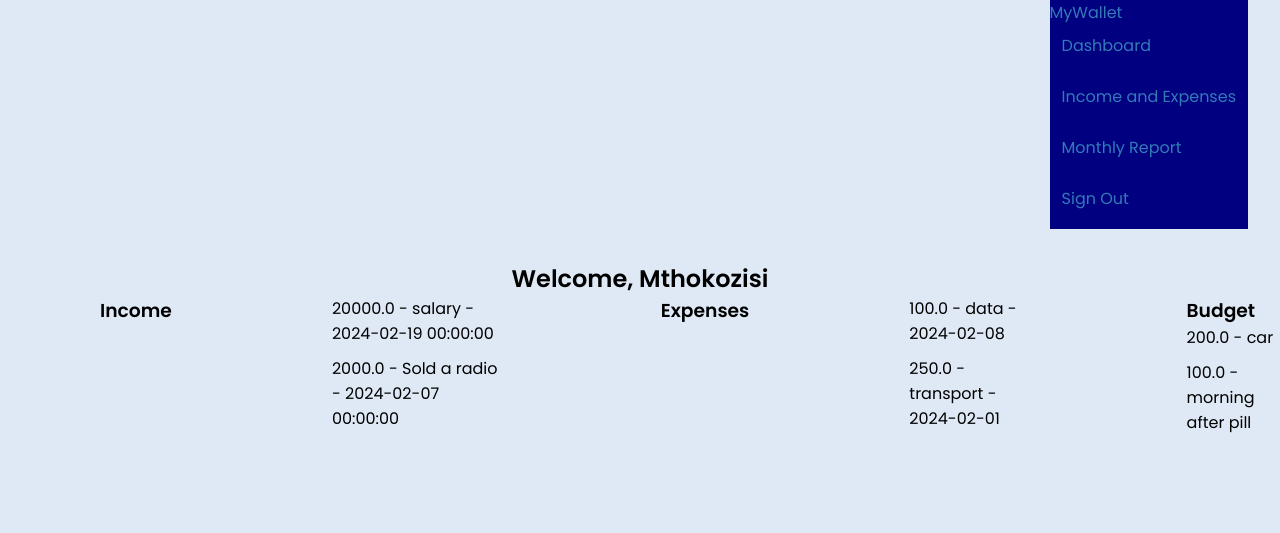
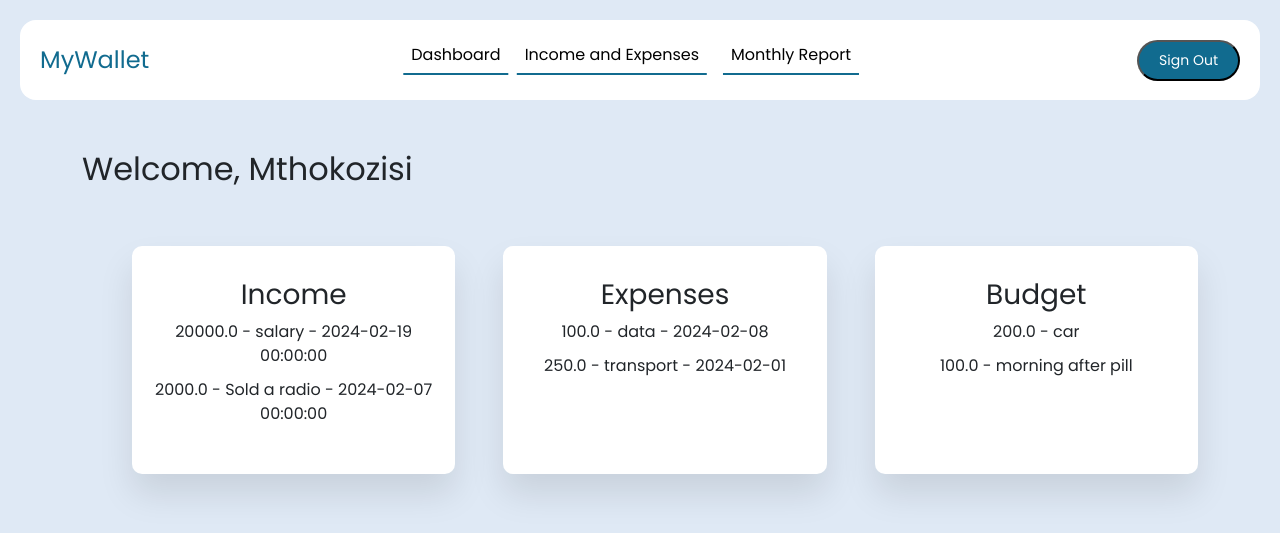
Before and after one commit to MthokozisiZwane/MyWallet, a Flask app: page / in a window 1280 px wide. Shown: the top 533 px of the page. Run offline with Flask 3, Linux system fonts and the light colour scheme; a user stored in the database is signed in.

Commit message:
Home view redesigned

```diff
--- a/website/static/home.css
+++ b/website/static/home.css
@@ -1,33 +1,56 @@
-h2{
-    text-align:center;
-    margin-top: 0px;
-}
 
 .rex{
     display:flex;
-    gap: 10.0em;
-    margin-left: 100px;
+    gap: 3em;
+    margin-left: 50px;
 }
 
-header{
+/* header{
+    box-sizing: border-box;
+    margin: 0;
+    display: flex;
+    justify-content: flex-end;
     align-items: center;
-    display:flex;
-    justify-content: space-between;
-    margin-top: 0%;
-}
-nav{
-    margin: 2em;
-    justify-content: space-betweens;
-    background-color: navy;
-    margin-top: auto;
-}
-nav ul li{
-    list-style-type: none;
-    display: flex;
-    position: relative;
-    padding: 8px 12px;
+    padding: 0;
 }
 
-.navbarScroll.navbarDark {
-    background-color: black;
+header li a button{
+    font-weight: 500;
+    font-size: 160x;
+    text-decoration: none;
 }
+
+.nav_links {
+    list-style: none;
+    justify-content: space-between;
+}
+
+.nav_links li {
+    display: inline-block;
+    padding: 0 20px;
+}
+
+.nav_links li a {
+    transition: all 0.3s ease 0s;
+}
+
+.nav_links li a:hover {
+    transition: all 0.3s ease 0s;
+    color: rgb(17, 107, 143);
+}
+
+.navbar-header button{
+    margin-left: 20px;
+    padding: 9px 25px;
+    border-radius: 50px;
+    transition: all 0.3s ease 0s;
+}
+
+.navbar-header button:hover{
+    background-color: rgba(17, 107, 143,0.877);
+}
+
+.navbar-header h1{
+    cursor: pointer;
+    margin-right: auto;
+} */
--- /dev/null
+++ b/website/static/navbar.css
@@ -0,0 +1,61 @@
+.navbar {
+    background-color: #fff;
+    height: 80px;
+    margin: 20px;
+    border-radius: 16px;
+    padding: 0.5rem;
+}
+
+.navbar-brand{
+    font-weight: 500;
+    color: rgb(17, 107, 143);
+    font-size: 24px ;
+    transition: 0.3s color;
+}
+
+
+.signout-button:hover{
+    background-color: rgba(17, 107, 143, 0.877);
+}
+
+.navbar-toggler{
+    color: #000;
+    border: none;
+    font-size: 1.25rem;
+}
+
+.navbar-toggler:focus, .btn-close:focus {
+    box-shadow: none;
+    outline: none;
+}
+
+.nav-link {
+    color: #666777;
+    font-weight: 500;
+    position: relative;
+}
+
+.nav-link:hover {
+    color: #000;
+    font-weight: bolder;
+}
+
+@media(min-width: 991px) {
+    .nav-link::before{
+        content: "";
+        position: absolute;
+        bottom: 0;
+        left: 50%;
+        transform: translateX(-50%);
+        height: 2px;
+        width: 100%;
+        background-color: rgb(17, 107, 143);
+        visibility: hidden;
+        transition: 0.3s ease-in-out;
+    }
+
+    .nav-link:hover::before, .nav-link.active::before {
+        width: 100%;
+        visibility: visible;
+    }
+}
--- a/website/static/styles.css
+++ b/website/static/styles.css
@@ -1,9 +1,9 @@
 @import url('https://fonts.googleapis.com/css2?family=Poppins:wght@400;600&display=swap');
 
 *{
-    margin: 0;
+    /* margin: 0;
     padding: 0;
-    box-sizing: border-box;
+    box-sizing: border-box; */
     font-family: 'Poppins', sans-serif;
 }
 
@@ -11,7 +11,9 @@
 body {
     background-color: #dfe9f5;
 }
-
+.container{
+    margin-top: 150px;
+}
 .wrapper{
     width: 330px;
     padding: 2rem 1rem;
@@ -22,22 +24,21 @@ body {
     box-shadow: 0 20px 35px rgba(0, 0, 0, 0.1);
 }
 
+
 /* Styles for headings */
 h1 {
     font-size: 2rem;
     color: #07001f; /* Dark text color */
     margin-bottom: 1.2rem;
+    font-weight: bold;
 }
 
 /* Styles for links */
 a {
-    color: #337ab7; /* Navy blue link color */
+    color: rgb(17, 107, 143);
     text-decoration: none;
 }
 
-a:hover {
-    text-decoration: underline; /* Underline on hover */
-}
 
 /* Styles for forms */
 form input {
@@ -69,16 +70,13 @@ textarea {
 }
 
 button {
-    font-size: 1rem;
-    margin-top: 1.8rem;
-    padding: 10px 0;
-    background-color: rgb(17, 107, 143); /* Navy blue button color */
-    color: #fff; /* White text color */
-    border: none;
-    border-radius: 20px;
-    cursor: pointer;
-    outline: none;
-    width: 90%;
+   background-color: rgb(17, 107, 143);
+    color: #fff;
+    font-size: 14px;
+    padding: 8px 20px;
+    border-radius: 50px;
+    text-decoration: none;
+    transition: 0.3s background-color;
 }
 
 button:hover {
--- a/website/templates/home.html
+++ b/website/templates/home.html
@@ -1,58 +1,155 @@
 <!DOCTYPE html>
 <html lang="en">
   <head>
-    <meta charset="UTF-8">
-    <meta name="viewport" content="width=device-width, initial-scale=1.0">
+    <meta charset="UTF-8" />
+    <meta name="viewport" content="width=device-width, initial-scale=1.0" />
     <title>Home</title>
-    <link rel="stylesheet" type="text/css" href="{{ url_for('static', filename='styles.css') }}">
-    <link rel="stylesheet" type="text/css" href="{{ url_for('static', filename='home.css') }}">
+    <!-- Bootstrap CDN -->
+    <link
+      href="https://cdn.jsdelivr.net/npm/bootstrap@5.3.2/dist/css/bootstrap.min.css"
+      rel="stylesheet"
+      integrity="sha384-T3c6CoIi6uLrA9TneNEoa7RxnatzjcDSCmG1MXxSR1GAsXEV/Dwwykc2MPK8M2HN"
+      crossorigin="anonymous"
+    />
+
+    <link
+      rel="stylesheet"
+      type="text/css"
+      href="{{ url_for('static', filename='styles.css') }}"
+    />
+    <link
+      rel="stylesheet"
+      type="text/css"
+      href="{{ url_for('static', filename='home.css') }}"
+    />
+    <link
+      rel="stylesheet"
+      type="text/css"
+      href="{{ url_for('static', filename='navbar.css') }}"
+    />
     <!--<a href="{{ url_for('views.generate_monthly_reports') }}"> Generate Report</a>-->
-
-
   </head>
   <body>
-  <header>
-    <div></div>
-    <nav class="navbar navbar-expand-lg fixed-top navbar-daark navbarScroll">
-      <div class="container">
-        <a class="navbar-brand" href="#">MyWallet</a>
-        <div class="collapse navbar-collapse" id="navbarSupportedContent">
-          <ul class="navbar-nav ms-auto">
-          <li class ="nav-item active">
-            <a class="nav-link" href="{{ url_for('views.dashboard') }}">Dashboard</a>
+    <!--BootStrap JS-->
+    <script
+      src="https://cdn.jsdelivr.net/npm/bootstrap@5.3.2/dist/js/bootstrap.bundle.min.js"
+      integrity="sha384-C6RzsynM9kWDrMNeT87bh95OGNyZPhcTNXj1NW7RuBCsyN/o0jlpcV8Qyq46cDfL"
+      crossorigin="anonymous"
+    ></script>
+
+    <header class="navbar-header">
+      <!--NavBar-->
+      <nav class="navbar navbar-expand-lg fixed-top">
+        <div class="container-fluid">
+          <a class="navbar-brand me-auto" href="{{url_for('views.home')}}">MyWallet</a>
+          <div
+            class="offcanvas offcanvas-end"
+            tabindex="-1"
+            id="offcanvasNavbar"
+            aria-labelledby="offcanvasNavbarLabel"
+          >
+            <div class="offcanvas-header">
+              <h5 class="offcanvas-title" id="offcanvasNavbarLabel">
+                MyWallet
+              </h5>
+              <button
+                type="button"
+                class="btn-close"
+                data-bs-dismiss="offcanvas"
+                aria-label="Close"
+              ></button>
+            </div>
+            <div class="offcanvas-body">
+              <ul class="navbar-nav justify-content-center flex-grow-1 pe-3">
+                <li class="nav-item">
+                  <a
+                    class="nav-link active"
+                    aria-current="page"
+                    href="{{url_for('views.dashboard')}}"
+                    >Dashboard</a
+                  >
                 </li>
-          <li class ="nav-item">
-            <a class="nav-link" href="{{ url_for('views.income_expense') }}">Income and Expenses</a>
+                <li class="nav-item">
+                  <a
+                    class="nav-link active mx-lg-2"
+                    aria-current="page"
+                    href="{{url_for('views.income_expense')}}"
+                    >Income and Expenses</a
+                  >
                 </li>
-          <li class ="nav-item">
-            <a class="nav-link" href="{{ url_for('views.monthly_report') }}">Monthly Report</a>
-          </li>
-          <li class ="nav-item">
-            <a class="nav-link" href="{{ url_for('auth.sign_out') }}">Sign Out</a>
-          </li>
+                <li class="nav-item">
+                  <a
+                    class="nav-link active mx-lg-2"
+                    aria-current="page"
+                    href="{{url_for('views.monthly_report')}}"
+                    >Monthly Report</a
+                  >
                 </li>
               </ul>
             </div>
           </div>
+          <a href="{{ url_for('auth.sign_out') }}"><button class="signout-button">Sign Out</button></a>
+          <button
+         class="navbar-toggler pe-0"
+         type="button"
+         data-bs-toggle="offcanvas"
+         data-bs-target="#offcanvasNavbar"
+         aria-controls="offcanvasNavbar"
+         aria-label="Toggle navigation"
+       >
+         <span class="navbar-toggler-icon"></span>
+       </button>
+        </div>
       </nav>
+      <!--End Navbar-->
 
+
+      <!--
+      <nav>
+        <ul class="nav_links">
+          <li>
+            <a href="{{ url_for('views.dashboard') }}">Dashboard</a>
+          </li>
+          <li>
+            <a href="{{ url_for('views.income_expense') }}"
+              >Income and Expenses</a
+            >
+          </li>
+          <li>
+            <a href="{{ url_for('views.monthly_report') }}">Monthly Report</a>
+          </li>
+        </ul>
+      </nav>
+    -->
     </header>
+    <div class="container">
       <h2>Welcome, {{ user.first_name }}</h2>
     <div class="rex">
+      <div class="wrapper">
         <h3>Income</h3>
         <ul>
           {% for income_entry in user.income_entries %}
-            <li>{{ income_entry.amount }} - {{ income_entry.category }} - {{ income_entry.date }}</li>
+          <li>
+            {{ income_entry.amount }} - {{ income_entry.category }} - {{
+            income_entry.date }}
+          </li>
           {% endfor %}
         </ul>
+      </div>
 
+      <div class="wrapper">
         <h3>Expenses</h3>
         <ul>
           {% for expense_entry in user.expense_entries %}
-            <li>{{ expense_entry.amount }} - {{ expense_entry.category }} - {{ expense_entry.date }}</li>
+          <li>
+            {{ expense_entry.amount }} - {{ expense_entry.category }} - {{
+            expense_entry.date }}
+          </li>
           {% endfor %}
         </ul>
-    <div>
+      </div>
+
+      <div class="wrapper">
         <h3>Budget</h3>
         <ul>
           {% for budget_entry in user.budget_entries %}
@@ -61,6 +158,6 @@
         </ul>
       </div>
     </div>
-
+    </div>
   </body>
 </html>
```
Also changed, not shown: website/templates/income_expense.html (+22 -0 lines), instance/database.db, website/templates/sign_up.html (line endings or trailing spaces). Lines whose indentation alone changed are shown as unchanged.
